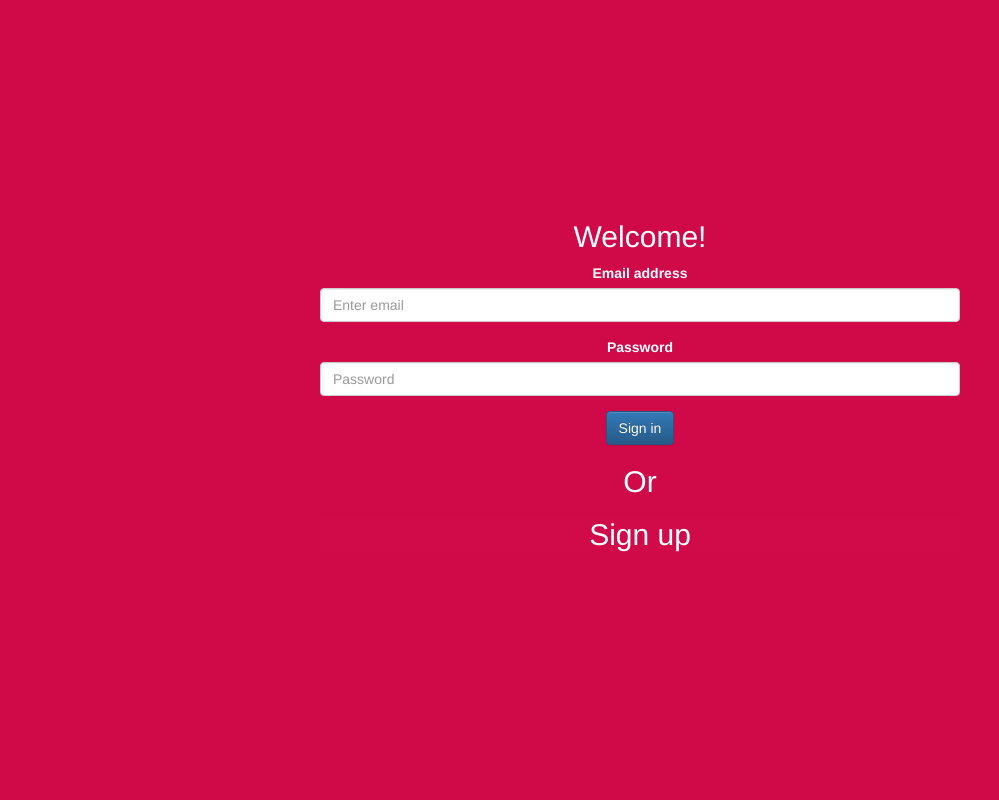
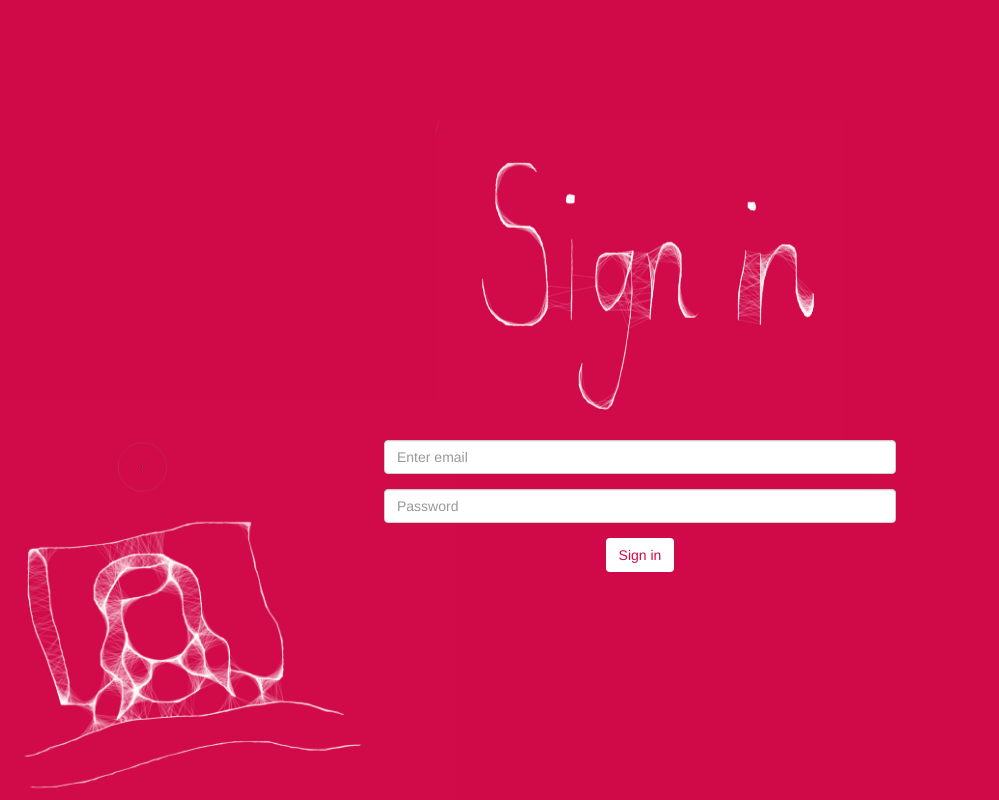
Before and after one commit to OerllydSaethwr/todaqapp, a Django app: page /register/ in a window 1280 px wide. Shown: the whole page, without its empty margins (0-999 px from the left). Run offline with Django 3.2, Linux system fonts and the light colour scheme; some libraries are stand-ins or nearby versions.

Commit message:
Design mod

```diff
--- a/mysite/templates/register/css/styles.css
+++ b/mysite/templates/register/css/styles.css
@@ -0,0 +1,50 @@
+.Absolute-Center {
+    width: 50%;
+    height: 50%;
+    overflow: auto;
+    margin: auto;
+    position: absolute;
+    top: 0; left: 0; bottom: 0; right: 0;
+}
+.left {
+    left: 0;
+    color: white;
+    background-color: #d10a49;
+}
+
+.right {
+    right: 0;
+    color: #d10a49;
+    background-color: #ffffff;
+}
+
+.centered {
+    position: absolute;
+    top: 50%;
+    left: 50%;
+    transform: translate(-50%, -50%);
+    text-align: center;
+}
+.split {
+    height: 100%;
+    width: 50%;
+    position: fixed;
+    z-index: 1;
+    top: 0;
+    overflow-x: hidden;
+    padding-top: 20px;
+}
+.patient {
+    position: absolute;
+    height: 80%;
+    left: 0px;
+    bottom: 0px;
+    z-index: -1;
+}
+.doctor {
+    position: absolute;
+    height: 75%;
+    right: 0px;
+    bottom: 0px;
+    z-index: -1;
+}
--- a/mysite/templates/register/index.html
+++ b/mysite/templates/register/index.html
@@ -5,45 +5,45 @@
     <title>Home</title>
     <link rel="stylesheet" href="//maxcdn.bootstrapcdn.com/bootstrap/3.2.0/css/bootstrap.min.css">
     <link rel="stylesheet" href="//maxcdn.bootstrapcdn.com/bootstrap/3.2.0/css/bootstrap-theme.min.css">
+    <link rel="stylesheet" type="text/css" href="css/styles.css">
     <style>
         body {
             color: white;
             background-color: rgb(208, 10, 73);
         }
+        .patient {
+            height: 50%;
+        }
         .Absolute-Center {
-            width: 50%;
-            height: 50%;
-            overflow: auto;
-            margin: auto;
-            position: absolute;
-            top: 0; left: 0; bottom: 0; right: 0;
+            width: 40%;
+            overflow: visible;
+            top: -160px;
         }
-        .left {
-            left: 0;
-            background-color: #d10a49;
+        .btn-light {
+            background: white;
+            color: #D00A49;
         }
     </style>
 </head>
 <body>
-{% block content %}
 <div align="center">
     <div class="Absolute-Center">
-        <h2>Welcome!</h2>
-        <form action="" method="post" name="Login">{% csrf_token %}
+        <img src="img/signin.PNG" height="80%" width="80%">
+        <form action="" method="post" name="Login">
             <div class="form-group">
-                <label for="exampleInputEmail1">Email address</label>
                 <input type="email" class="form-control" id="exampleInputEmail1" aria-describedby="emailHelp" placeholder="Enter email" name="email">
             </div>
             <div class="form-group">
-                <label for="exampleInputPassword1">Password</label>
                 <input type="password" class="form-control" id="exampleInputPassword1" placeholder="Password" name="password">
             </div>
-            <button type="submit" class="btn btn-primary">Sign in</button>
+            <button type="submit" class="btn btn-light">Sign in</button>
         </form>
-        <h2>Or</h2>
-        <h2 class="left" onclick="location.href='signup'">Sign up</h2>
+        <!--
+        //<h2>Or</h2>
+        //<h2 class="left" onclick="location.href='signup'">Sign up</h2>
+        //-->
     </div>
 </div>
-{% endblock %}
+<img class="patient" src="img/patient.PNG">
 </body>
 </html>
--- a/mysite/templates/register/newIndex.html
+++ b/mysite/templates/register/newIndex.html
@@ -1,6 +1,5 @@
 <!DOCTYPE html>
 <html lang="en">
-
 <head>
 
     <meta charset="utf-8">
@@ -11,6 +10,9 @@
     <title>AAA</title>
 
     <link href="css/bootstrap.css" rel="stylesheet">
+    <link rel="stylesheet" type="text/css" href="css/styles.css">
+    <style>
+    </style>
 </head>
 
 <body>
@@ -20,6 +22,7 @@
         <button class="btn btn-outline-light" onclick="location.href='newPatient.html';">REGISTER</button>
         <button class="btn btn-outline-light" onclick="location.href='index.html';">LOGIN</button>
     </div>
+    <img class="patient" src="img/patient.PNG">
 </div>
 <div class="split right">
     <div class="centered">
@@ -28,6 +31,7 @@
         <button class="btn btn-outline-dark" onclick="location.href='index.html';">LOGIN</button>
 
     </div>
+    <img class="doctor" src="img/doctor.PNG">
 </div>
 
 </body>
```
Also changed, not shown: mysite/templates/register/patient.html (+1 -8 lines), mysite/templates/register/patientpage.html (+1 -36 lines), mysite/templates/register/signup.html (+1 -31 lines), mysite/templates/register/img/doctor.PNG (added), mysite/templates/register/img/patient.PNG (added), mysite/templates/register/img/signin.PNG (added).
